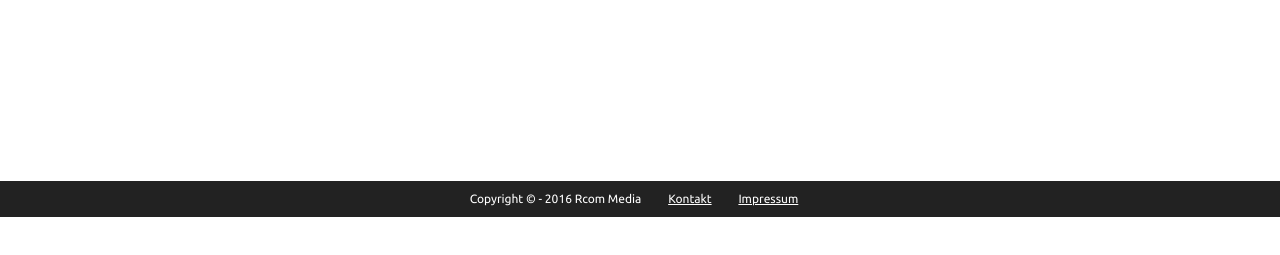
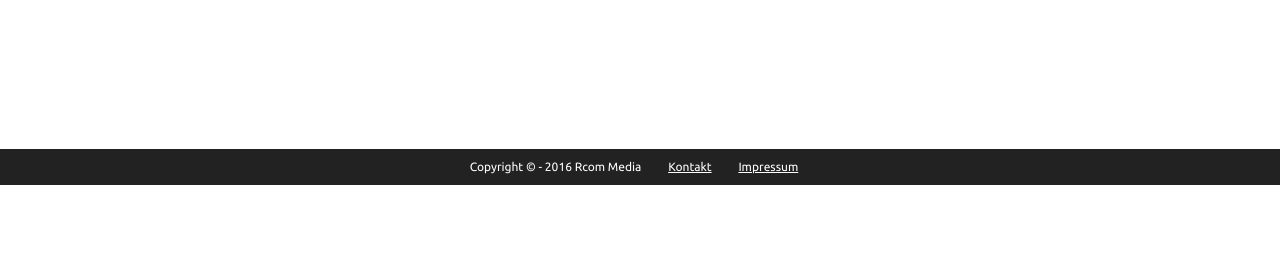
Before and after one commit to JoZZr/newslater, a website: page html/random.html in a window 1280 px wide. Shown: the part 83-338 px from the top of the page. Drawn offline with nearby package versions, Linux system fonts and the light colour scheme; no server answers.

Commit message:
Update styles.css

```diff
--- a/html/styles/styles.css
+++ b/html/styles/styles.css
@@ -227,3 +227,6 @@ iframe {
     padding: 0 .5em;
     position: absolute;
 }
+#message {
+    margin: 0 -7em -2em;
+}
```
